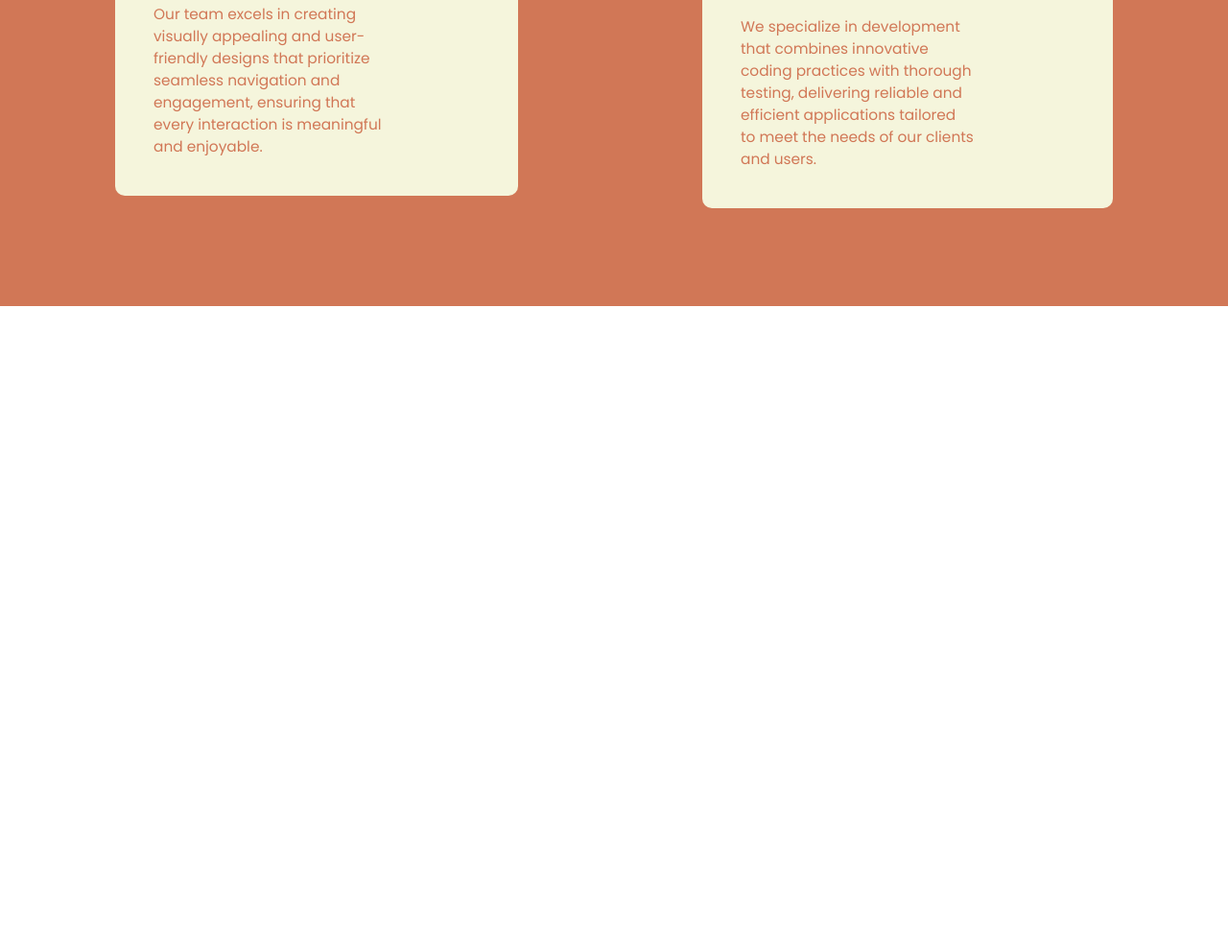
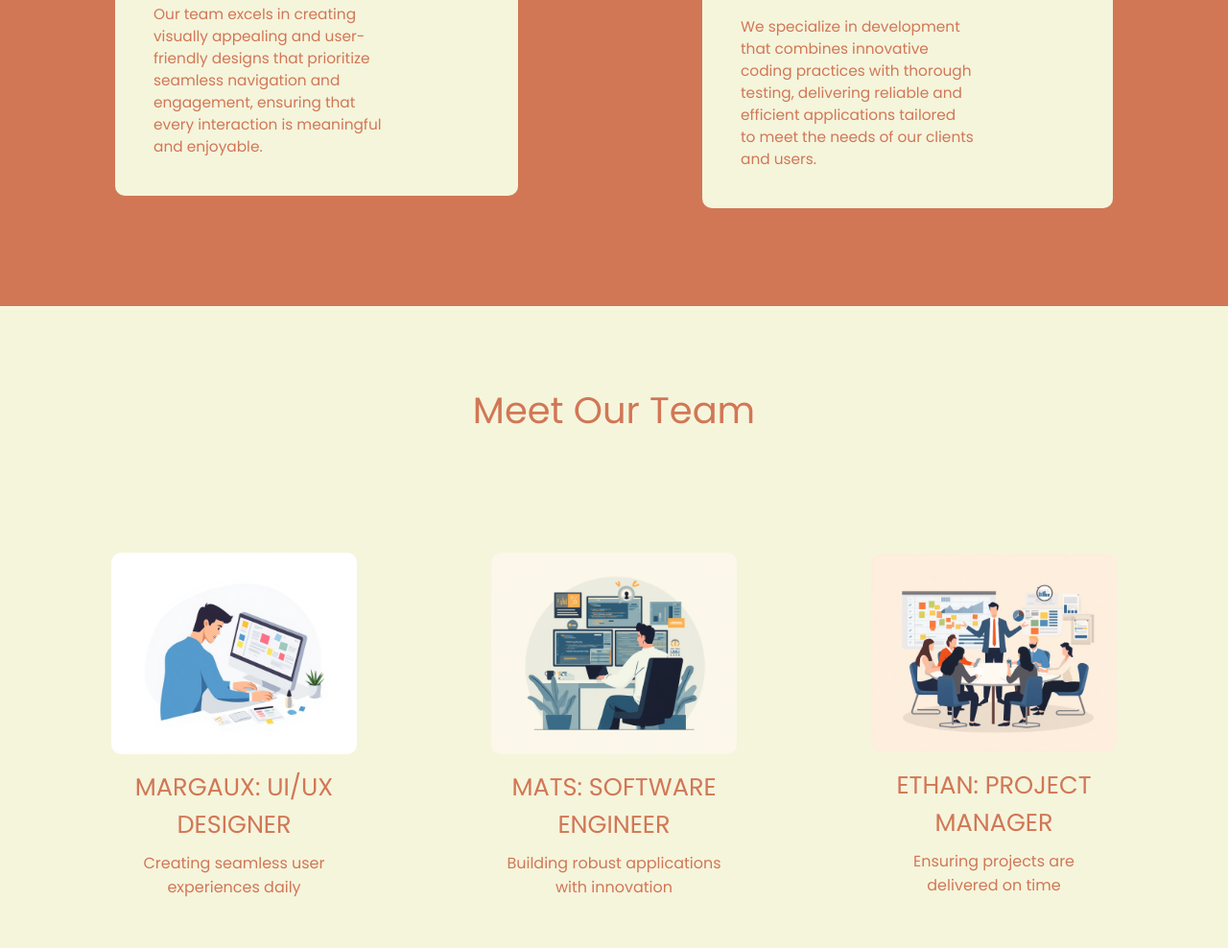
Before and after one commit to izean/IFAPME_DEVFront-MargauxMatsEthan, a website built with Vite: page MME0/index.html in a window 1280 px wide. Shown: the part 2081-3069 px from the top of the page at 96% size. Before the commit the page ends 2400 px from the top, so only its background shows below. Built offline with nearby package versions, Linux system fonts and the light colour scheme.

Commit message:
Section 4 carte et lien html css

```diff
--- a/MME0/index.html
+++ b/MME0/index.html
@@ -67,6 +67,38 @@
 
     </div>
   </section>
+  <section id="block4" class="block">
+    <h2 id="block4-title">Meet Our Team</h2>
+    <div id="block4-card-wrap">
+      <a href="#" class="personal-card">
+        <div class="pc-image-container">
+          <img src="public/uiuxmme.png" alt="Margaux ui/ux designer" class="pc-image" />
+        </div>
+        <div class="pc-text">
+          <h3>Margaux: UI/UX Designer</h3>
+          <p>Creating seamless user experiences daily</p>
+        </div>
+      </a>
+      <a href="#" class="personal-card">
+        <div class="pc-image-container">
+          <img src="public/softwaremme.png" alt="Mats: Software Engineer" class="pc-image" />
+        </div>
+        <div class="pc-text">
+          <h3>Mats: Software Engineer</h3>
+          <p>Building robust applications with innovation</p>
+        </div>
+      </a>
+      <a href="#" class="personal-card">
+        <div class="pc-image-container">
+          <img src="public/pjmmme.png" alt="Ethan: Project Manager" class="pc-image" />
+        </div>
+        <div class="pc-text">
+          <h3>Ethan: Project Manager</h3>
+          <p>Ensuring projects are delivered on time</p>
+        </div>
+      </a>
+    </div>
+  </section>
 </body>
 
 </html>
--- a/MME0/src/style.css
+++ b/MME0/src/style.css
@@ -148,3 +148,54 @@
 .c-text h3 {
   margin-bottom: 5vh;
 }
+
+/* Section 4*/
+#block4 {
+  background-color: beige;
+}
+
+#block4-title {
+  display:flex;
+  justify-content: center;
+  font-size: 3vw;
+  font-weight: 400;
+  padding: 10vh;
+}
+
+#block4-card-wrap {
+  display: flex;
+  flex-direction: row;
+  justify-content: space-evenly;
+  gap: 5vw;
+  padding: 5vh;
+  align-items: center;
+}
+
+.personal-card {
+  width: 20vw;
+  text-decoration: none;
+}
+.personal-card:hover {
+  transform: scale(110%);
+  transition: transform 0.2s ease;
+}
+.pc-image-container {
+  width: 100%;
+}
+.pc-image {
+  width: 100%;
+  height: 100%;
+  border-radius: 10px;
+}
+.pc-text {
+  display: flex;
+  flex-direction: column;
+  text-align: center;
+  padding: 1vh;
+}
+.pc-text h3 {
+  font-size: 2vw;
+  font-weight: 400;
+  margin-bottom: 1vh;
+  text-transform: UPPERCASE;
+}
```
